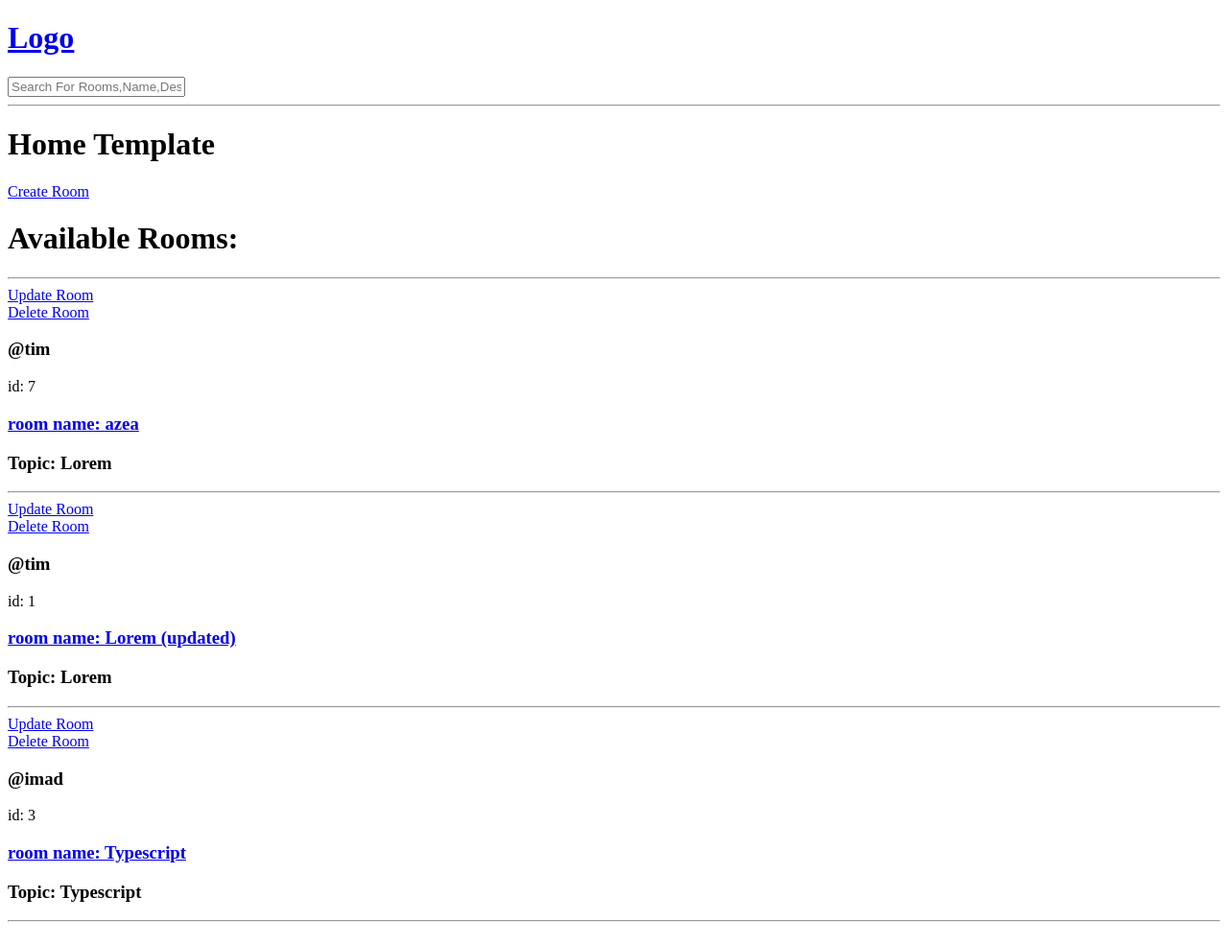
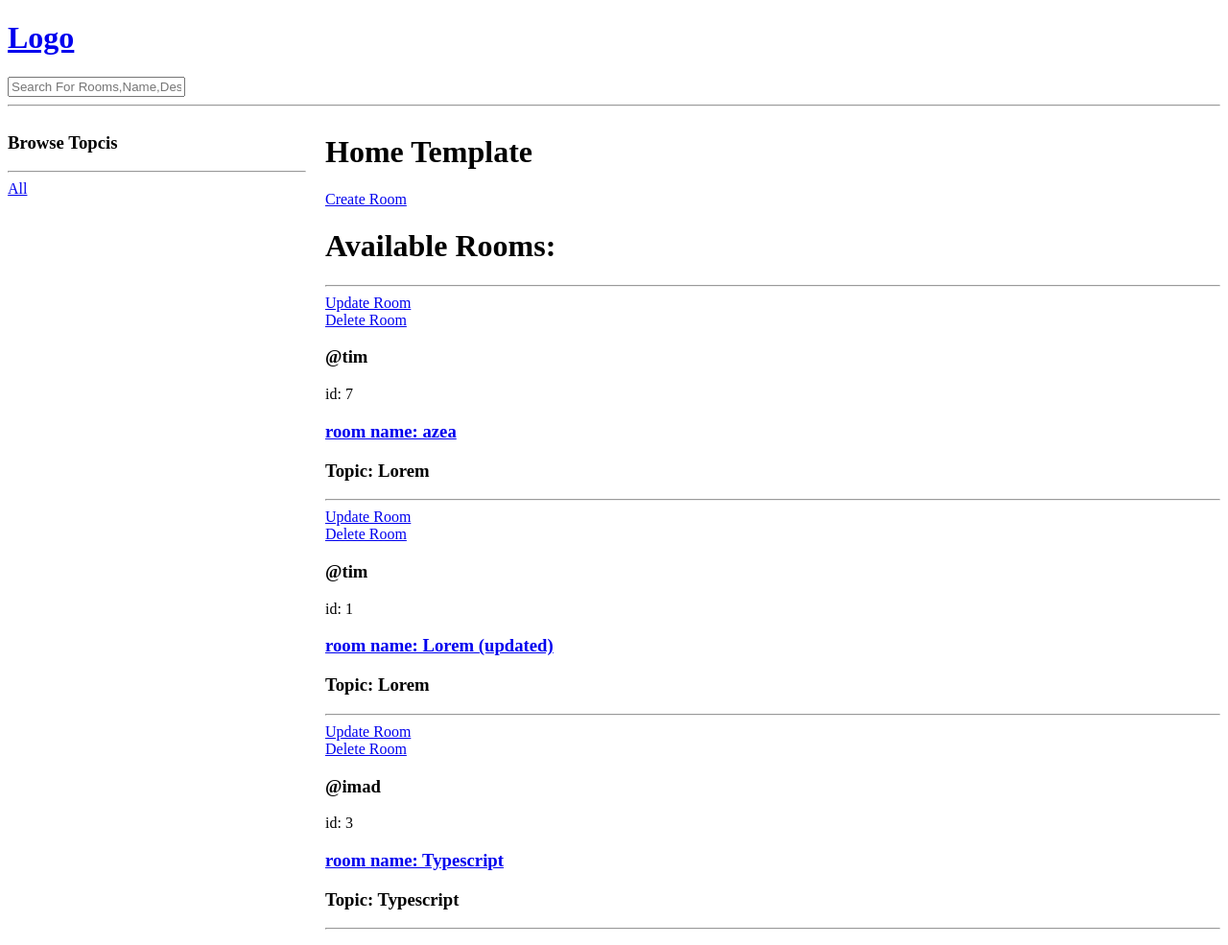
Before and after one commit to imadselka/StudyBud, a Django app: page / in a window 1280 px wide. Shown: the whole page at 96% size. Before the commit the page ends 961 px from the top, so only its background shows below. Run offline with Django 5.2, Linux system fonts and the light colour scheme; data comes from the database, SQL or seed files in the repository.

Commit message:
feat: searching by category or display all categories

```diff
--- a/base/templates/base/home.html
+++ b/base/templates/base/home.html
@@ -1,5 +1,33 @@
 <!DOCTYPE html>
+<html lang="en">
+  <head>
+    <meta charset="UTF-8" />
+    <meta name="viewport" content="width=device-width, initial-scale=1.0" />
+    <title>StudyBud</title>
+  </head>
+  <style>
+    .home-container {
+      display: grid;
+      grid-template-columns: 1fr 3fr;
+      grid-gap: 20px;
+    }
+  </style>
+  <body>
     {% extends 'main.html'%} {% block content %}
+    <div class="home-container">
+      <div>
+        <h3>Browse Topcis</h3>
+        <hr />
+        <div>
+          <a href="{% url 'home' %}">All</a>
+        </div>
+        {% for topic in topics %}
+        <div>
+          <a href="{% url 'home' %}?q={{topic.name}}">{{topic.name}}</a>
+        </div>
+        {% endfor %}
+      </div>
+      <div>
         <h1>Home Template</h1>
         <div>
           <a href="{% url 'create-room' %}">Create Room</a>
@@ -11,11 +39,16 @@
             <a href="{% url 'delete-room' room.id %}">Delete Room</a><br />
             <h3>@{{room.host.username}}</h3>
             <p>id: {{ room.id }}</p>
-    <a href="{% url 'room' room.id %}"><h3>room name: {{ room.name }}</h3></a>
+            <a href="{% url 'room' room.id %}"
+              ><h3>room name: {{ room.name }}</h3></a
+            >
             <h3>Topic: {{room.topic.name}}</h3>
             <hr />
           </div>
           {% endfor %}
         </div>
-
+      </div>
+    </div>
     {% endblock %}
+  </body>
+</html>
```
Lines whose indentation alone changed are shown as unchanged.
